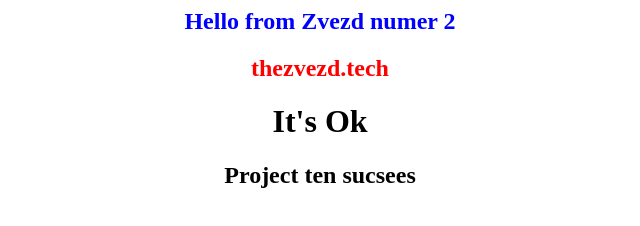
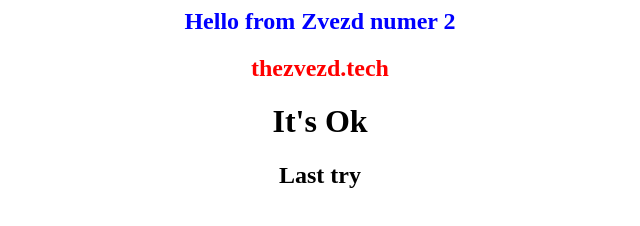
Before and after one commit to thread83/jenkins, a plain HTML site: page index.html in a window 1280 px wide. Shown: the whole page, without its empty margins (320-960 px from the left). Drawn offline with Linux system fonts and the light colour scheme.

Commit message:
two files

```diff
--- a/index.html
+++ b/index.html
@@ -6,7 +6,7 @@
 
 <h2><font color=red> thezvezd.tech </font></h2>
 <h1><font color=black> It's Ok </font></h1>
-<h2>Project ten sucsees</h2>
+<h2>Last try</h2>
 
 </center>
 </body>
```
Also changed, not shown: CopyAfterRun.txt.
